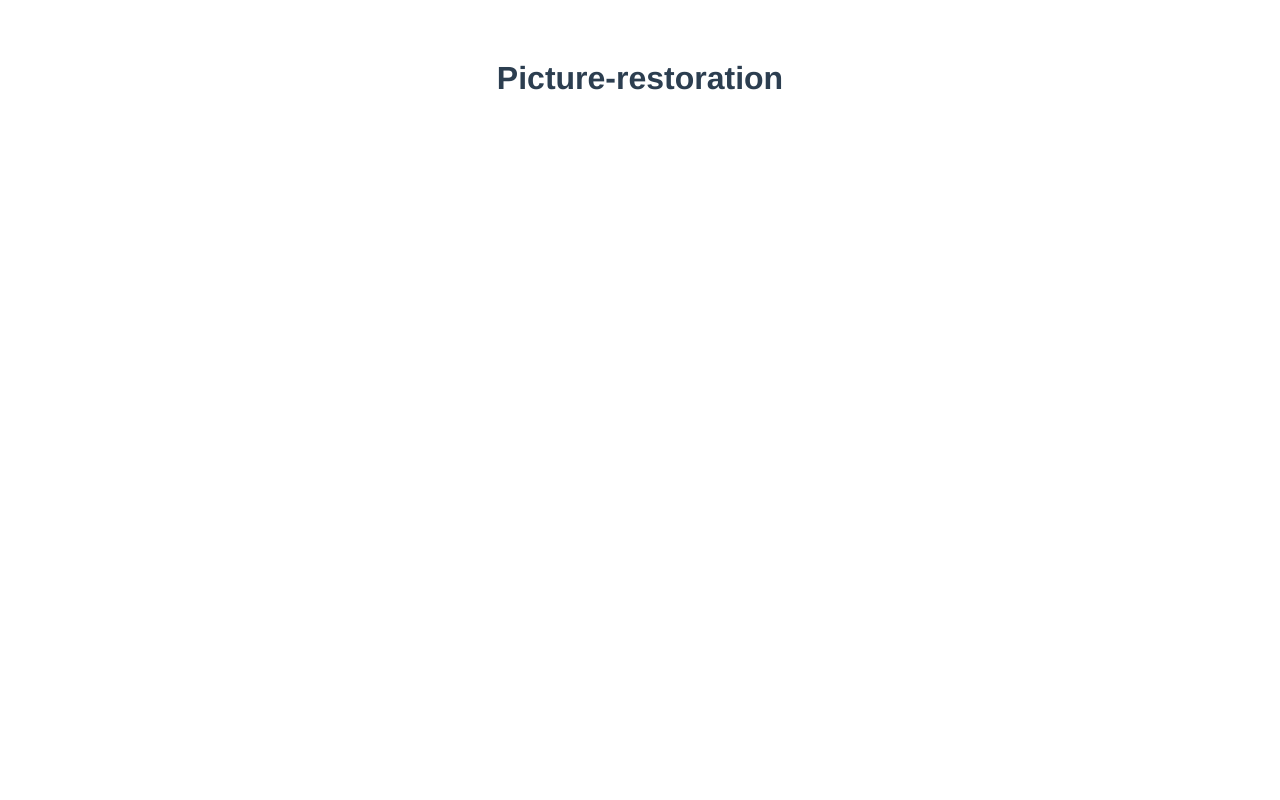
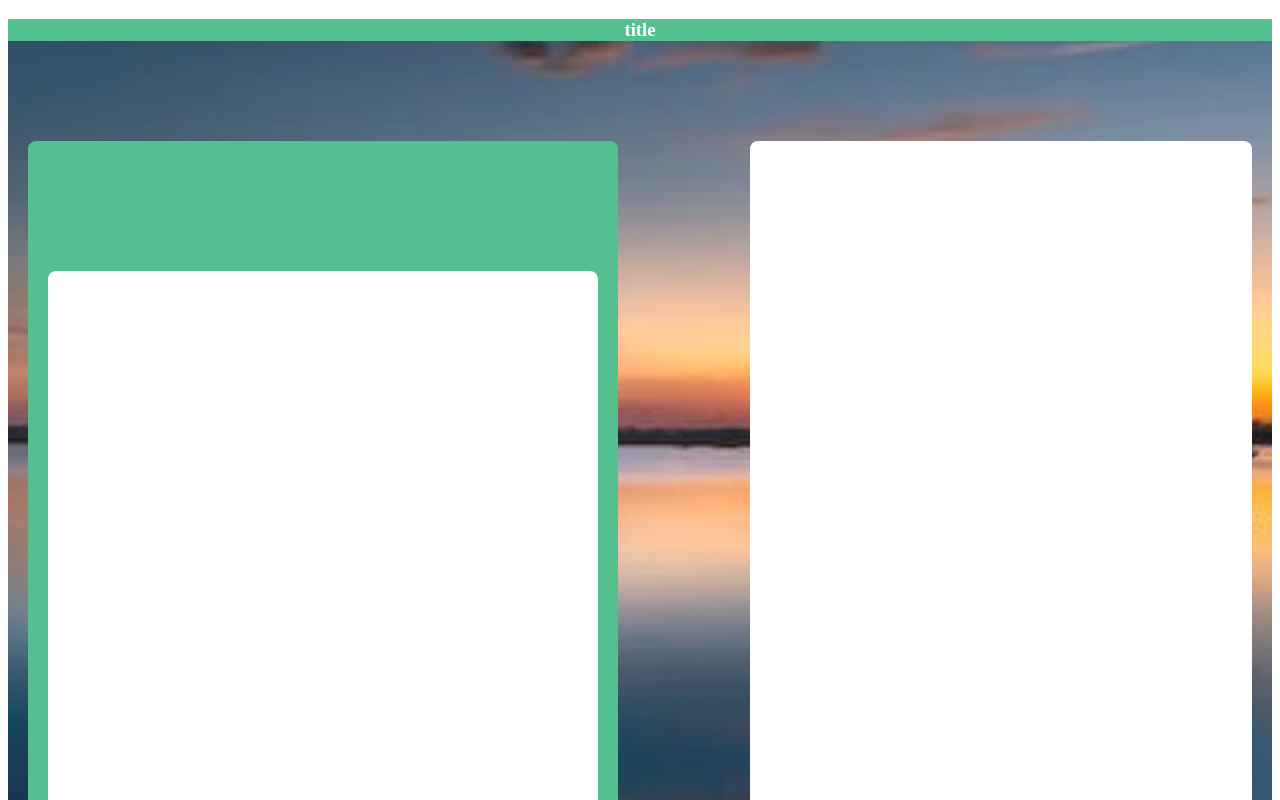
Before and after one commit to Cicivia/Picture-restoration, a Vue app in the folder web_app/: page / in a window 1280 px wide. Shown: the top 800 px of the page. Built offline with nearby package versions, Linux system fonts and the light colour scheme.

Commit message:
初步页面设计

```diff
--- /dev/null
+++ b/package.json
@@ -0,0 +1,5 @@
+{
+  "dependencies": {
+    "axios": "^1.6.2"
+  }
+}
--- a/web_app/src/App.vue
+++ b/web_app/src/App.vue
@@ -1,28 +1,44 @@
 <template>
-<!--  <img alt="Logo" src="">-->
-  <Title msg="Picture-restoration"/>
+    <div class="app">
+        <div class="information">
+            <h3>title</h3>
+        </div>
+        <Title msg="start"/>
+        <div class="bottem">
+
+        </div>
+    </div>
 </template>
 
-
 <script>
-import Title from './components/Title.vue'
-
+import Title from './components/Title.vue';
 
 export default {
-  name: 'App',
-  components: {
-    Title
-  }
-}
+    name: 'App',
+    components: {
+        Title,
+    },
+};
 </script>
 
 <style>
-#app {
-  font-family: Avenir, Helvetica, Arial, sans-serif;
-  -webkit-font-smoothing: antialiased;
-  -moz-osx-font-smoothing: grayscale;
-  text-align: center;
-  color: #2c3e50;
-  margin-top: 60px;
+.app {
+    display: flow;
+    height: 100%;
+    background-image: url('./assets/img.png');
+    background-size: cover;
+    background-position: center;
+    opacity: 0.9;
 }
+
+.information{
+    background-color: #42b983;
+    color: white;
+    text-align: center;
+
+}
+.bottem{
+    height: 100px;
+}
+
 </style>
--- a/web_app/src/components/Title.vue
+++ b/web_app/src/components/Title.vue
@@ -1,33 +1,153 @@
 <template>
-  <div class="title">
-    <h1>{{ msg }}</h1>
+    <div class="image-upload-container">
+        <div class="title">
+            <label for="file-input" class="image-preview" v-if="selectedFile">
+                <img :src="imagePreviewUrl" alt="Selected Image Preview" />
+            </label>
+            <input id="file-input" type="file" @change="handleFileChange" style="display: none" />
+            <label for="file-input" class="upload-button">
+                <span v-if="!selectedFile">+</span>
+                <span v-else>Edit</span>
+            </label>
+        </div>
+        <div class="bank">
+            <button @click="uploadImage" v-if="selectedFile">Upload</button>
+        </div>
+        <div class="upload-section">
 
-  </div>
+<!--            <button @click="uploadImage" v-if="selectedFile">Upload</button>-->
+        </div>
+
+    </div>
+
 </template>
 
 <script>
+import axios from 'axios';
+
 export default {
-  name:'PageTitle',
-  props: {
-    msg: String
-  }
-}
+    name: 'PageTitle',
+    props: {
+        msg: String,
+    },
+    data() {
+        return {
+            selectedFile: null,
+            imagePreviewUrl: '',
+        };
+    },
+    methods: {
+        handleFileChange(event) {
+            this.selectedFile = event.target.files[0];
+            this.previewImage();
+        },
+        uploadImage() {
+            const formData = new FormData();
+            formData.append('image', this.selectedFile);
+            axios
+                .post('http://upload', formData)
+                .then((response) => {
+                    console.log('Image uploaded successfully:', response.data);
+                })
+                .catch((error) => {
+                    console.error('Error uploading image:', error);
+                });
+        },
+        previewImage() {
+            const reader = new FileReader();
+
+            reader.onload = (e) => {
+                this.imagePreviewUrl = e.target.result;
+            };
+
+            reader.readAsDataURL(this.selectedFile);
+        },
+    },
+};
 </script>
 
-<!-- Add "scoped" attribute to limit CSS to this component only -->
 <style scoped>
-h3 {
-  margin: 40px 0 0;
+.image-upload-container {
+    display: flex;
+    height: 100vh;
+   margin-top: 100px;
 }
-ul {
-  list-style-type: none;
-  padding: 0;
+
+.title {
+    display: flex;
+    flex: 5; /* Occupy one-third of the width */
+    z-index: 5;
+    background-color: #42b983;
+    color: white;
+    padding: 20px;
+    border-radius: 8px;
+    text-align: center;
+    align-items: center;
+    margin-left: 20px;
 }
-li {
-  display: inline-block;
-  margin: 0 10px;
+.bank{
+    display: flex;
+    flex: 1; /* Occupy one-third of the width */
+    z-index: 5;
+    padding: 20px;
+    border-radius: 8px;
+    align-items: center;
 }
-a {
-  color: #42b983;
+.upload-section {
+    flex: 5; /* Occupy two-thirds of the width */
+    flex-direction: column;
+    background-color: white;
+    padding: 20px;
+    border-radius: 8px;
+    text-align: center;
+    margin-right: 20px;
+}
+
+.image-preview {
+    display: inline-block;
+    position: relative;
+    /*width: 200px;*/
+    /*height: 200px;*/
+    border: 2px dashed #ccc;
+    border-radius: 8px;
+    overflow: hidden;
+    cursor: pointer;
+    margin-bottom: 10px; /* Add margin between image preview and button */
+}
+
+.image-preview img {
+    width: 550px;
+    height: 550px;
+
+}
+
+.upload-button {
+    display: flex;
+    background-color: white;
+    /*color: white;*/
+    font-size: 24px;
+    width: 550px;
+    height: 550px;
+    line-height: 50px;
+    border-radius: 8px;
+    cursor: pointer;
+    margin-top: 10px;
+    text-align: center;
+}
+
+.upload-button span {
+    display: block;
+    text-align: center;
+}
+
+button {
+    background-color: #42b983;
+    color: white;
+    padding: 5px 30px;
+    border: none;
+    border-radius: 4px;
+    cursor: pointer;
+    align-self: center;
+    display: flex;
 }
 </style>
```
Also changed, not shown: web_app/src/assets/img.png (added), 1 other file (tests, documents, lock files or other folders).
